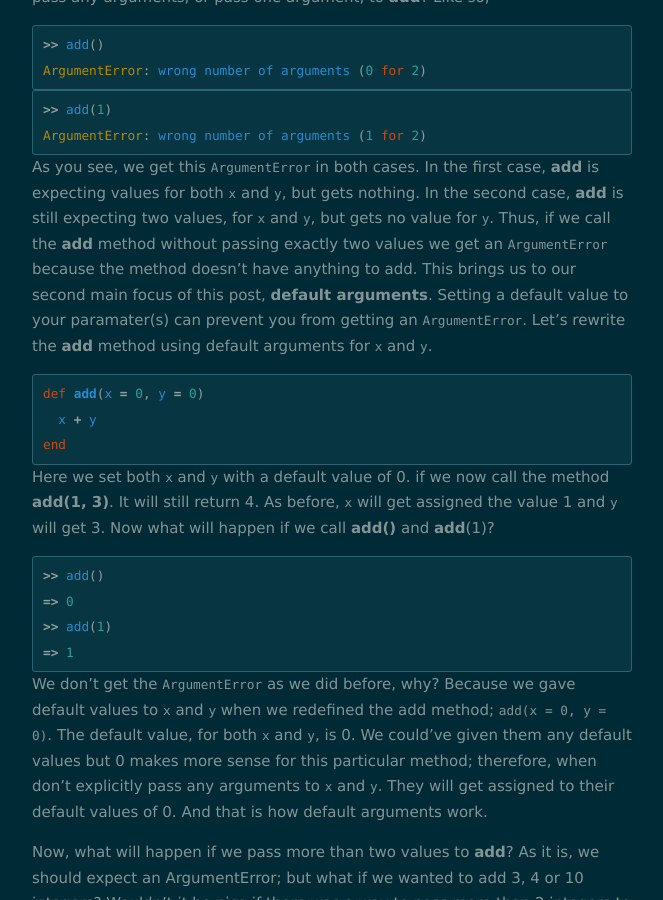
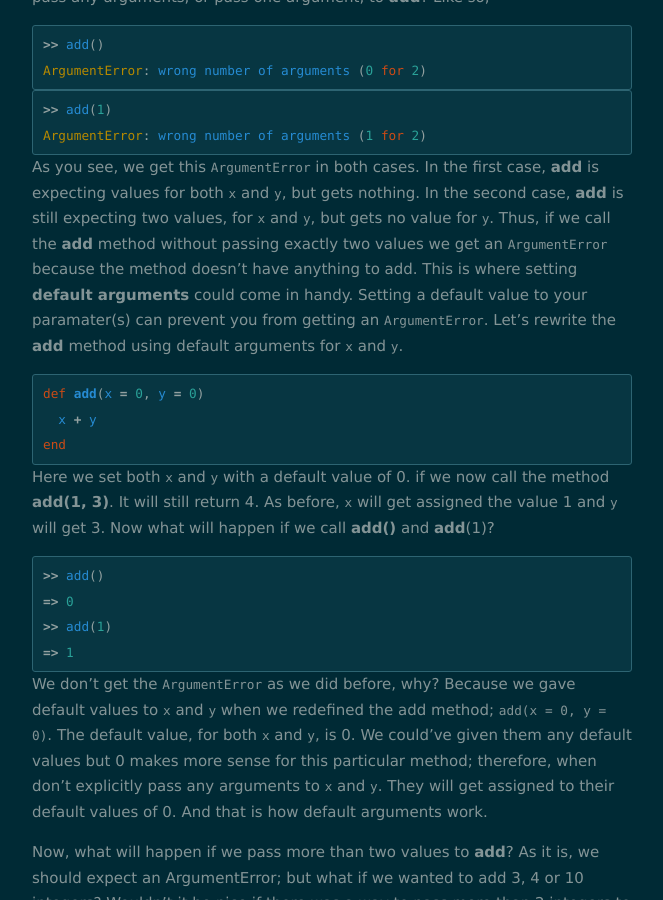
Before and after one commit to lezoudali/lezoudali.github.io, a Jekyll site: the page built from _posts/2015-01-27-default-arguments.markdown, in a window 1280 px wide and 900 px high, scrolled down 592 px. Shown: the whole window, without its empty margins (308-971 px from the left). Built offline with Jekyll 4.4.1, drawn with Linux system fonts in a browser that asks for light colours; nearby versions of some CDN libraries.

Commit message:
added more to default argument post

```diff
--- a/_posts/2015-01-27-default-arguments.markdown
+++ b/_posts/2015-01-27-default-arguments.markdown
@@ -30,7 +30,7 @@ ArgumentError: wrong number of arguments (0 for 2)
 ArgumentError: wrong number of arguments (1 for 2)
 {% endhighlight %}
 
-As you see, we get this `ArgumentError` in both cases. In the first case, __add__ is expecting values for both `x` and `y`, but gets nothing. In the second case, __add__ is still expecting two values, for `x` and `y`, but gets no value for `y`. Thus, if we call the __add__ method without passing exactly two values we get an `ArgumentError` because the method doesn't have anything to add. This brings us to our second main focus of this post, **default arguments**.
+As you see, we get this `ArgumentError` in both cases. In the first case, __add__ is expecting values for both `x` and `y`, but gets nothing. In the second case, __add__ is still expecting two values, for `x` and `y`, but gets no value for `y`. Thus, if we call the __add__ method without passing exactly two values we get an `ArgumentError` because the method doesn't have anything to add. This is where setting **default arguments** could come in handy.
 Setting a default value to your paramater(s) can prevent you from getting an `ArgumentError`. Let's rewrite the __add__ method using default arguments for `x` and `y`.
 {% highlight ruby %}
 def add(x = 0, y = 0)
```
